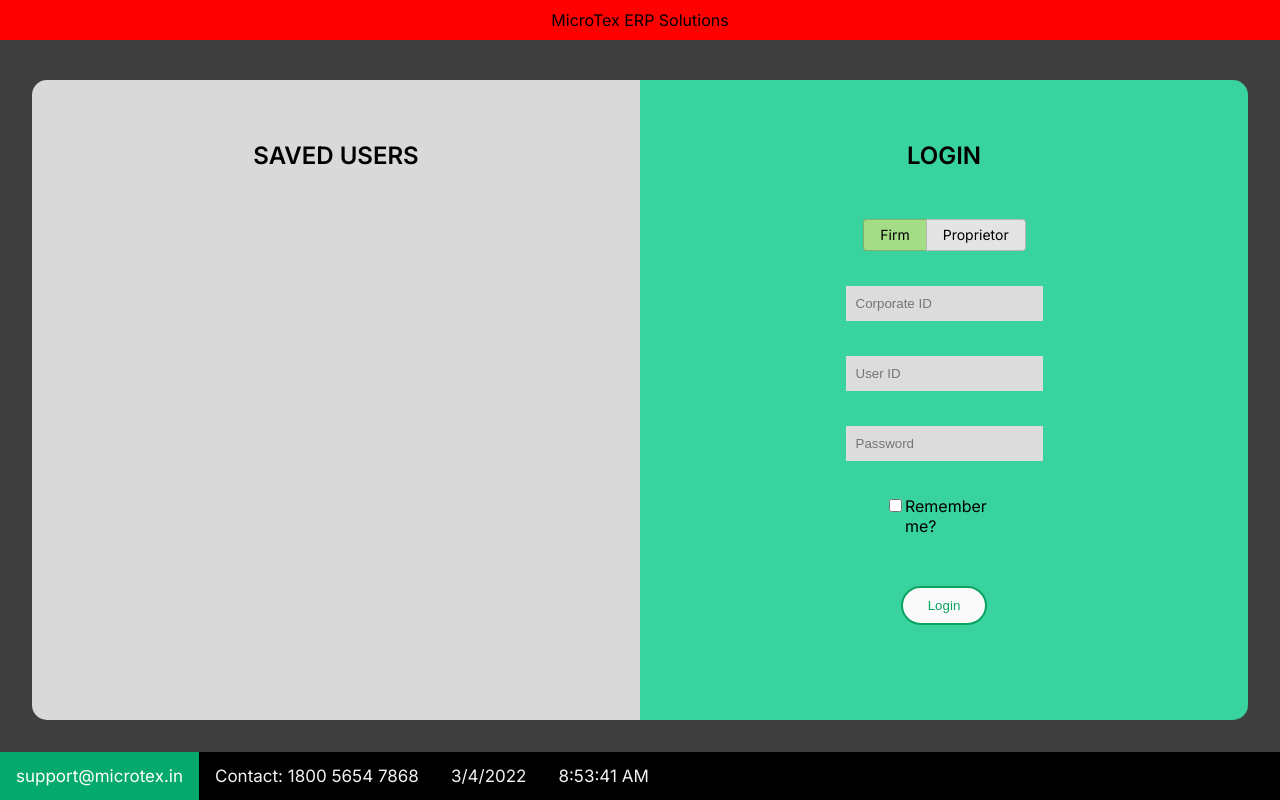
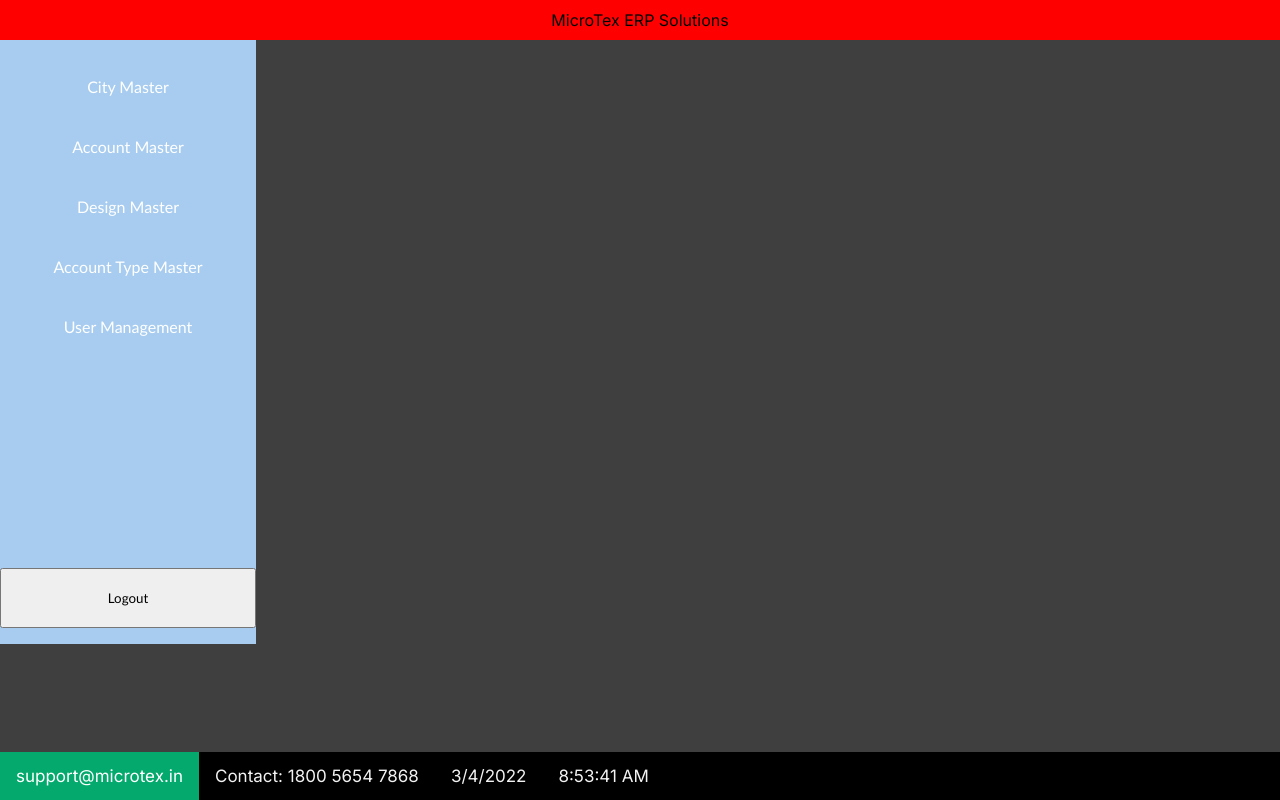
Before and after one commit to DJGARG7/microtexFrontEnd, a React (Create React App) app: page /dashboard in a window 1280 px wide. Before the commit this address led to /login. Built offline with nearby package versions, Linux system fonts and the light colour scheme; sample sign-in values are in the browser's storage.

Commit message:
fix major login/logout functionality bugs.

```diff
--- a/src/App.js
+++ b/src/App.js
@@ -1,73 +1,93 @@
-/* eslint-disable jsx-a11y/anchor-is-valid */
-import "./style.css";
-import { useState } from "react";
+import { useEffect, useState } from "react";
+import { Route, Redirect } from "react-router";
+
 import Login from "./components/Login/Login";
 import AdminDashboard from "./components/Admin_components/AdminDashboard";
 import BottomBar from "./components/BottomBar";
-import { Route, Redirect } from "react-router";
+
 import axiosAuth from "./components/Login/api/axios";
 
+import "./style.css";
+
 function App() {
-    localStorage.getItem("loggedIn") === null &&
-        localStorage.setItem("loggedIn", "false");
+    // Storing user details in localStorage and as state.
+    localStorage.getItem("userDetails") === null &&
+        localStorage.setItem("userDetails", "");
 
-    const [isLogged, setIsLogged] = useState(localStorage.getItem("loggedIn"));
-    const [isType, setIsType] = useState("");
-    const [isUser, setIsUser] = useState({
-        u_id: "userId",
-        name: "UserName",
-        c_id: "corpId",
-        token: "",
-    });
+    const [user, setUser] = useState(localStorage.getItem("userDetails"));
 
-    const loggedInHandler = (status, type, corpId, userId, token) => {
+    // Storing login status in localStorage and as state.
+    localStorage.getItem("isLoggedIn") === null &&
+        localStorage.setItem("isLoggedIn", "false");
+
+    const [isLoggedIn, setIsLoggedIn] = useState(
+        localStorage.getItem("isLoggedIn")
+    );
+
+    // Change localStorage with state changes.
+    useEffect(() => {
+        localStorage.setItem("isLoggedIn", isLoggedIn);
+    }, [isLoggedIn]);
+
+    useEffect(() => {
+        localStorage.setItem("userDetails", JSON.stringify(user));
+    }, [user]);
+
+    const loginHandler = (
+        status,
+        uuid,
+        type,
+        corporateID,
+        userID,
+        userName
+    ) => {
         if (status === "false") {
-            //show appropriate message of login failed try again in red @dhairya like in php
-            setIsLogged("false");
-            console.log("inside");
-            return;
+            setIsLoggedIn("false");
+        } else {
+            // Setting user details.
+            setUser({
+                uuid: uuid,
+                type: type,
+                corporateID: corporateID,
+                userID: userID,
+                userName: userName,
+            });
+
+            // Setting login status.
+            setIsLoggedIn("true");
         }
-        console.log("outside");
-        localStorage.setItem("loggedIn", "true");
-        console.log(typeof localStorage.getItem("loggedIn"));
-        setIsLogged(localStorage.getItem("loggedIn"));
-        setIsType(type);
-        setIsUser({ u_id: userId, token: token, c_id: corpId });
     };
 
     const logoutHandler = () => {
-        console.log("Logout");
-
         const res = axiosAuth.get("/logout", {
             headers: {
-                userID: "test11",
+                userID: localStorage.getItem("userDetails").userID,
             },
         });
+
         console.log(res);
-        localStorage.removeItem("accessToken");
-        localStorage.setItem("loggedIn", "false");
 
-        setIsLogged(localStorage.getItem("loggedIn"));
-        setIsType("");
-        setIsUser({ u_id: "", token: "", c_id: "" });
+        // Remove user details and change login status.
+        setIsLoggedIn("false");
+        setUser("");
     };
     return (
         <>
-            {console.log(`State: ${isLogged}`)}
+            {console.log(`State: ${isLoggedIn}`)}
             <div className="logo">MicroTex ERP Solutions</div>
             <Route path="/">
-                {isLogged === "true" ? (
+                {isLoggedIn === "true" ? (
                     <Redirect to="/dashboard" />
                 ) : (
                     <Redirect to="/login" />
                 )}
             </Route>
             <Route path="/login">
-                <Login onLogged={loggedInHandler} />
+                <Login onLogin={loginHandler} />
             </Route>
             <Route path="/dashboard">
                 <AdminDashboard
-                    userDetails={isUser}
+                    userDetails={user}
                     logoutHandler={logoutHandler}
                 />
             </Route>
--- a/src/components/Login/Login.js
+++ b/src/components/Login/Login.js
@@ -4,7 +4,7 @@
 import "./styles/Login.css";
 import { Toaster } from "react-hot-toast";
 
-export default function Login({ onLogged }) {
+export default function Login({ onLogin }) {
     const [corporateID, setCorporateID] = useState("");
     const [userID, setUserID] = useState("");
     const [type, setType] = useState("Firm");
@@ -41,7 +41,7 @@
                             setCorporateID={setCorporateID}
                             userID={userID}
                             setUserID={setUserID}
-                            onLogged={onLogged}
+                            onLogin={onLogin}
                         />
                     </div>
                 </div>
--- a/src/components/Login/LoginForm.js
+++ b/src/components/Login/LoginForm.js
@@ -9,7 +9,7 @@
     setCorporateID,
     userID,
     setUserID,
-    onLogged,
+    onLogin,
 }) {
     const [rememberUser, setRememberUser] = useState(false);
     const types = ["Firm", "Proprietor"];
@@ -28,7 +28,7 @@
         // Prevent refreshing the page
         event.preventDefault();
 
-        // Send request ot backend.
+        // Send request to backend.
         try {
             const res = await axios.post("/login", {
                 userType: type === "Proprietor" ? "proprietor" : "firm",
@@ -80,10 +80,19 @@
             }
 
             // Change state to logged in.
-            onLogged("true", type, corporateID, userID, res.data.accessToken);
+            onLogin(
+                "true",
+                res.data.uuid,
+                type,
+                corporateID,
+                userID,
+                res.data.userName
+            );
 
             console.log(res);
         } catch (error) {
+            console.log(error);
+
             // Toast on failure.
             toast.error("Log in failed!", {
                 style: {
```
